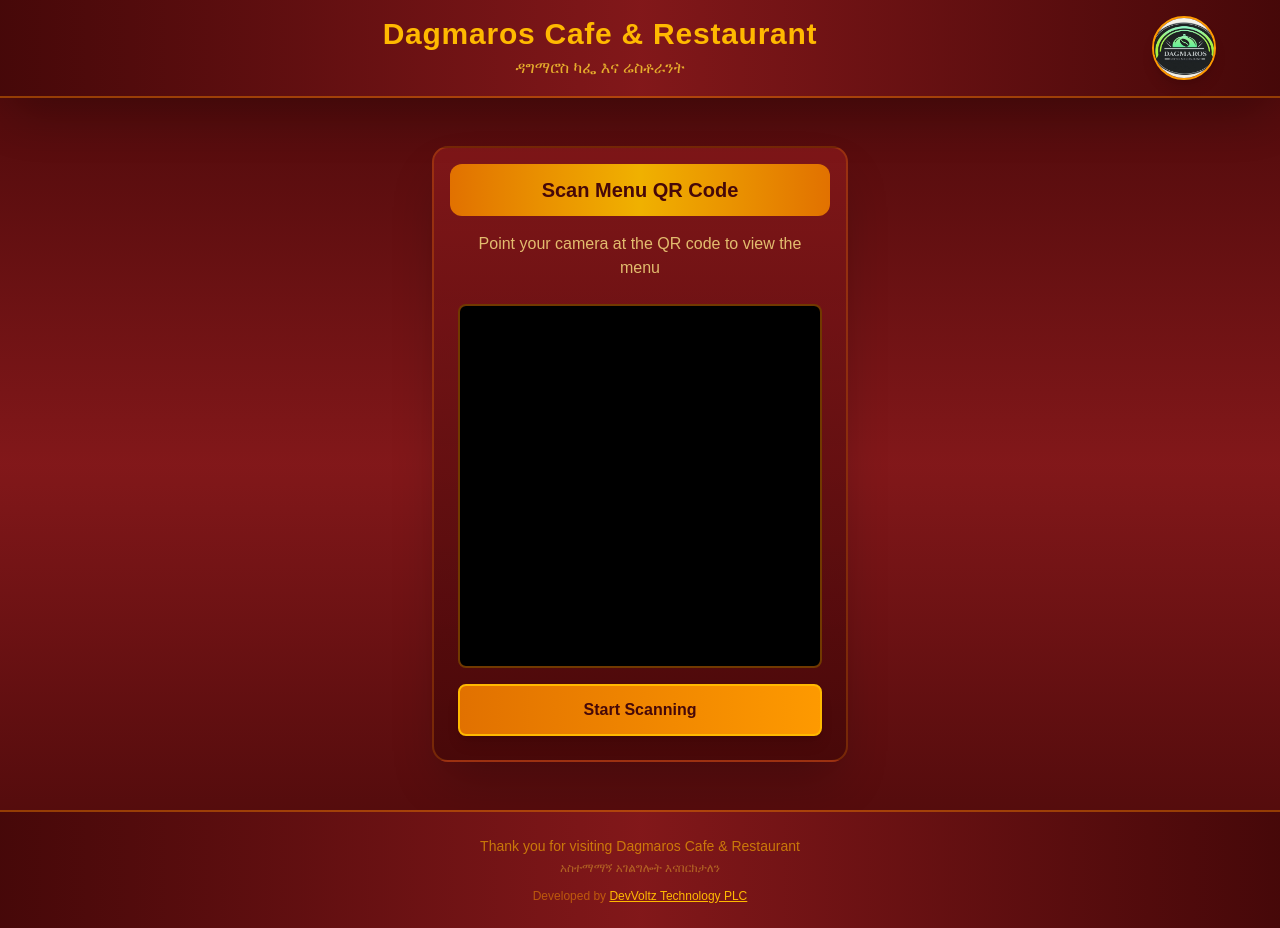
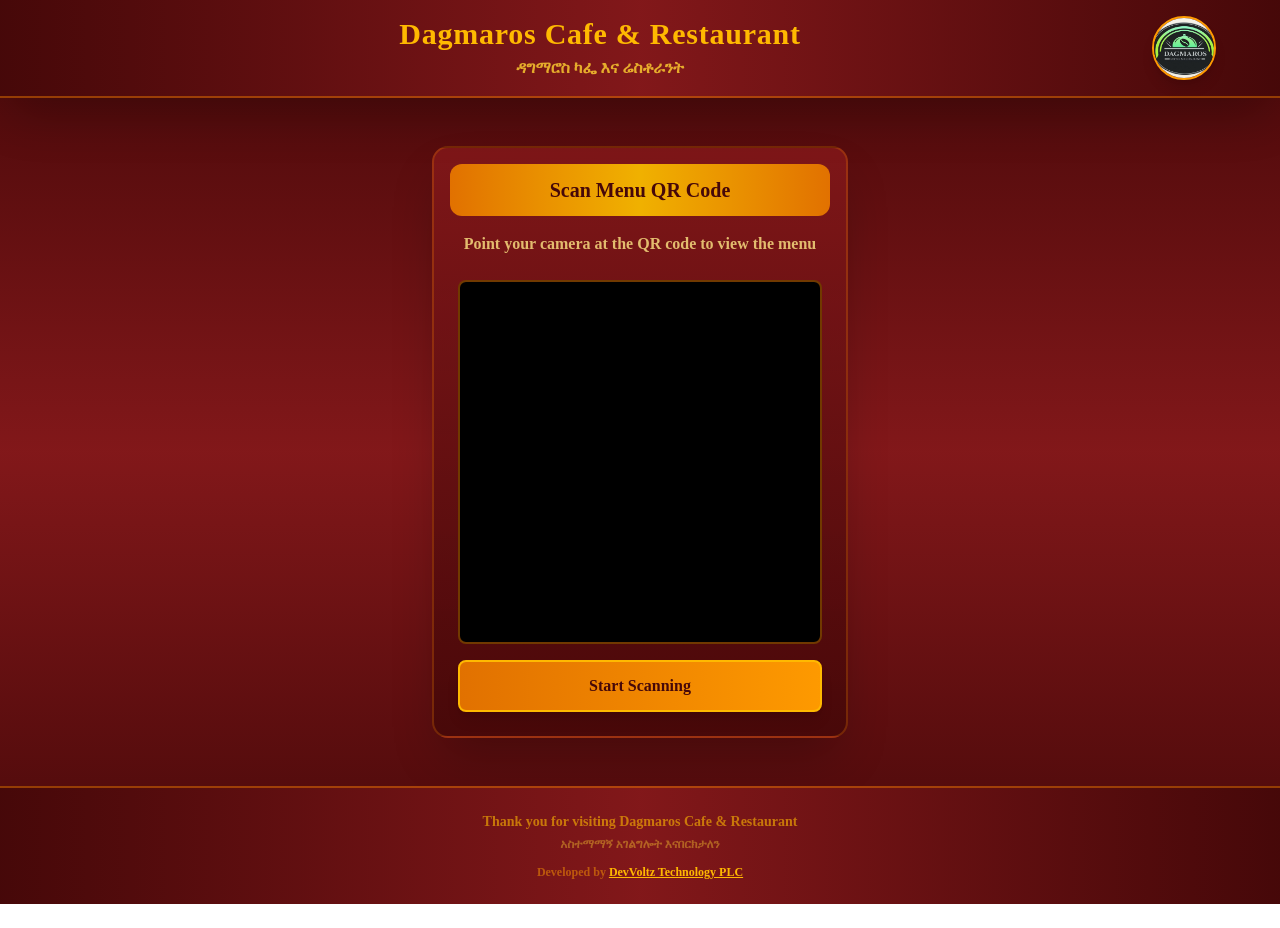
Before and after one commit to simegnewcs/DigitalMenu, a Next.js app: page /scan in a window 1280 px wide. After the commit the page ends 904 px from the top, so only its background shows below. Built offline with nearby package versions, Linux system fonts and the light colour scheme.

Commit message:
roman time new

```diff
--- a/src/app/layout.tsx
+++ b/src/app/layout.tsx
@@ -1,16 +1,5 @@
 import type { Metadata } from "next";
-import { Geist, Geist_Mono } from "next/font/google";
 import "./globals.css";
-
-const geistSans = Geist({
-  variable: "--font-geist-sans",
-  subsets: ["latin"],
-});
-
-const geistMono = Geist_Mono({
-  variable: "--font-geist-mono",
-  subsets: ["latin"],
-});
 
 export const metadata: Metadata = {
   title: "Dagmaros Cafe & Restaurant - Digital Menu",
@@ -30,9 +19,9 @@
   return (
     <html
       lang="en"
-      className={`${geistSans.variable} ${geistMono.variable} h-full antialiased`}
+      className="h-full antialiased"
     >
-      <body className="min-h-full flex flex-col">{children}</body>
+      <body className="min-h-full flex flex-col font-bold" style={{ fontFamily: 'Times New Roman, Times, serif' }}>{children}</body>
     </html>
   );
 }
```
